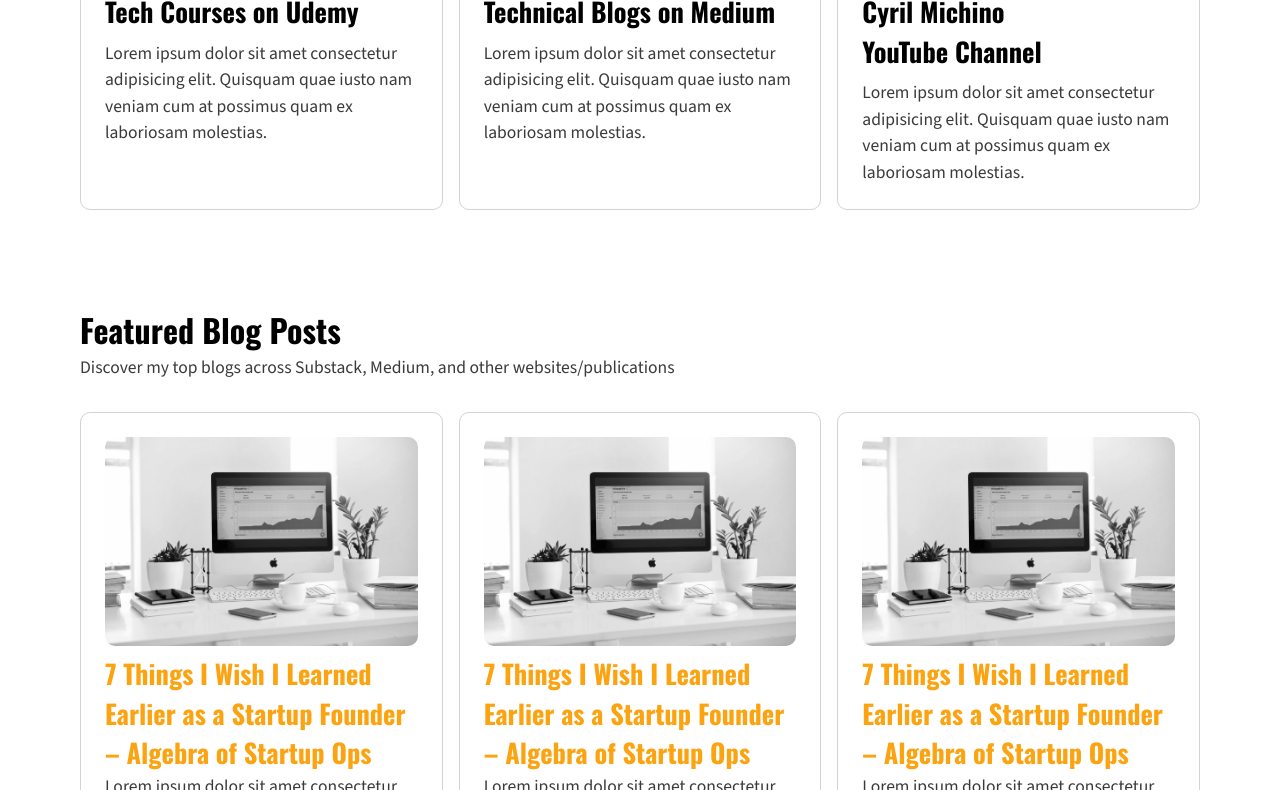
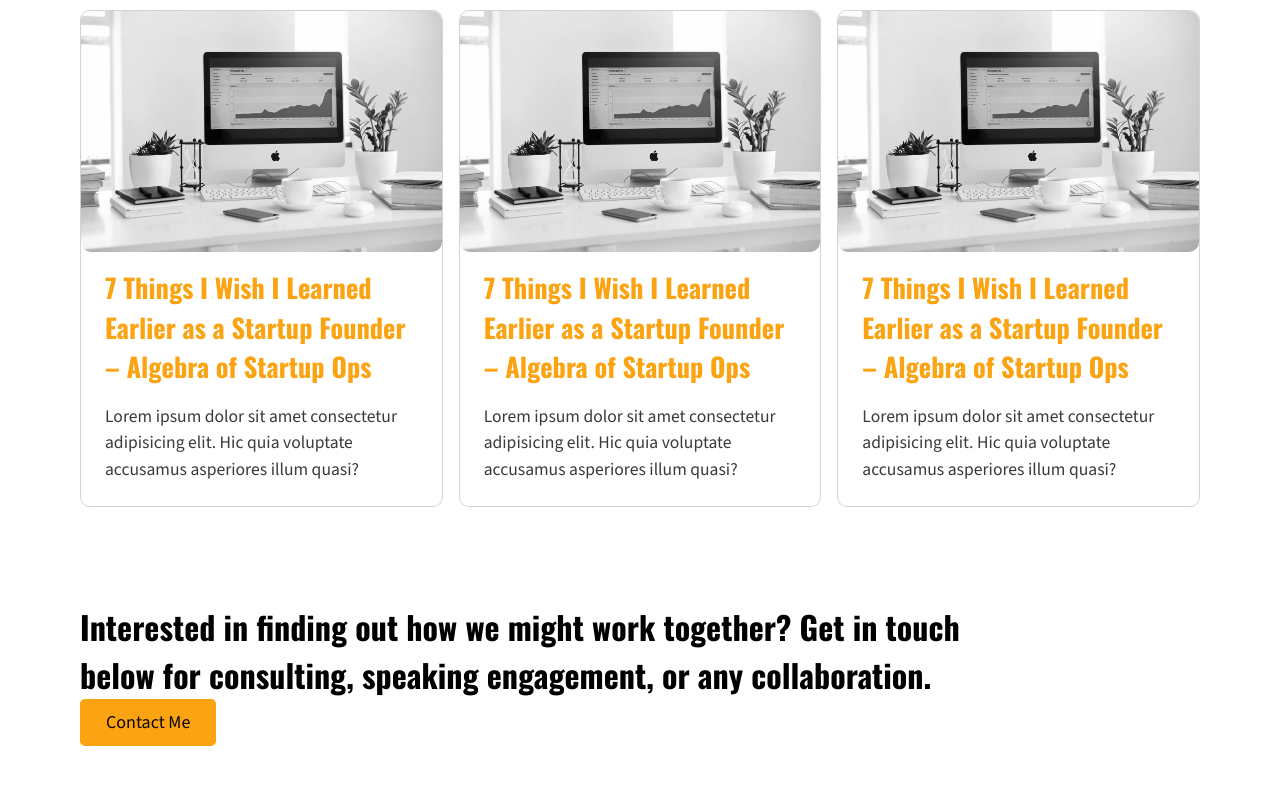
Before and after one commit to cyrilmichino/personal-website, a website built with Vite: page index.html in a window 1280 px wide. Shown: the part 2740-3530 px from the top of the page. Built offline with nearby package versions, Linux system fonts and the light colour scheme.

Commit message:
Design Cards and Card Shadows

```diff
--- a/index.html
+++ b/index.html
@@ -142,21 +142,21 @@
           <p>Discover my top blogs across Substack, Medium, and other websites/publications</p>
         </div>
         <div class="grid three-column">
-          <a href="#"><div class="card blog">
+          <a href="#"><div class="card blog-card">
             <img src="public/placeholder.webp" alt="Placeholder Image">
             <div class="blog-card-content">
               <h3>7 Things I Wish I Learned Earlier as a Startup Founder – Algebra of Startup Ops</h3>
               <p>Lorem ipsum dolor sit amet consectetur adipisicing elit. Hic quia voluptate accusamus asperiores illum quasi?</p>
             </div>
           </div></a>
-          <a href="#"><div class="card blog">
+          <a href="#"><div class="card blog-card">
             <img src="public/placeholder.webp" alt="Placeholder Image">
             <div class="blog-card-content">
               <h3>7 Things I Wish I Learned Earlier as a Startup Founder – Algebra of Startup Ops</h3>
               <p>Lorem ipsum dolor sit amet consectetur adipisicing elit. Hic quia voluptate accusamus asperiores illum quasi?</p>
             </div>
           </div></a>
-          <a href="#"><div class="card blog">
+          <a href="#"><div class="card blog-card">
             <img src="public/placeholder.webp" alt="Placeholder Image">
             <div class="blog-card-content">
               <h3>7 Things I Wish I Learned Earlier as a Startup Founder – Algebra of Startup Ops</h3>
--- a/src/style.css
+++ b/src/style.css
@@ -271,6 +271,29 @@ img {
   border: 1px solid var(--clr-neutral-400);
   border-radius: 10px;
 }
+.blog-card {
+  padding: 0;
+  gap: 1rem;
+}
+.blog-card-content {
+  display: flex;
+  flex-direction: column;
+  padding-inline: 1.5rem;
+  padding-bottom: 1.5rem;
+  gap: 1rem;
+}
+
+.card:hover {
+  box-shadow: 5px 5px 10px var(--clr-neutral-300);
+  transition: box-shadow 0.3s ease;
+}
+
+.logo-image {
+  width: 100px;
+  aspect-ratio: 1 /1;
+  border-radius: 75px;
+  filter: grayscale(0);
+}
 
 /* Site Logo and Favicon on Header */
 .logo {
```
